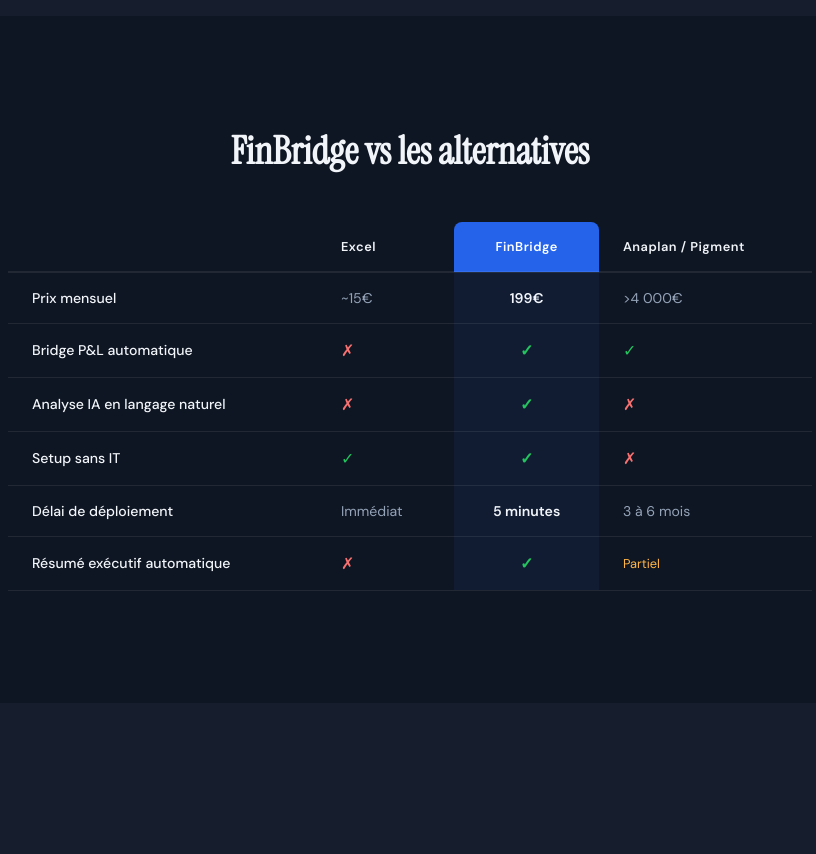
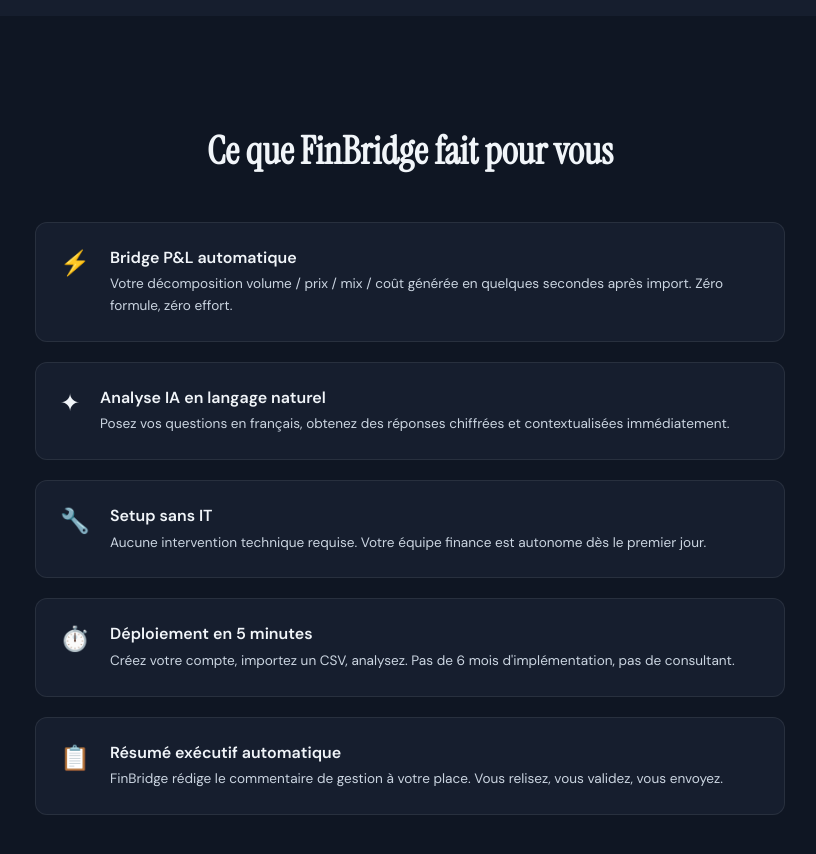
Before and after one commit to Carlosg2912/finbridge-app, a plain HTML site: page landing.html in a window 1280 px wide. Shown: the part 2420-3274 px from the top of the page, without its empty margins (230-1046 px from the left). Drawn offline with nearby package versions, Linux system fonts and the light colour scheme.

Commit message:
force redeploy

```diff
--- a/landing.html
+++ b/landing.html
@@ -294,6 +294,21 @@
 .cross { color: #f87171; font-size: 1rem; }
 .partial { color: var(--gold); font-size: 0.8rem; }
 
+.highlights-grid {
+  display: flex; flex-direction: column; gap: 1.25rem;
+  max-width: 750px; margin: 0 auto;
+}
+.highlight-item {
+  display: flex; align-items: flex-start; gap: 1.25rem;
+  background: var(--surface2); border: 1px solid var(--border);
+  border-radius: 12px; padding: 1.5rem;
+  transition: border-color 0.2s;
+}
+.highlight-item:hover { border-color: rgba(255,181,71,0.3); }
+.highlight-icon { font-size: 1.5rem; flex-shrink: 0; }
+.highlight-title { font-weight: 700; font-size: 1rem; color: var(--text); margin-bottom: 0.35rem; }
+.highlight-desc { font-size: 0.85rem; color: var(--text2); line-height: 1.6; }
+
 /* ── PRICING ──────────────────────────────────────────────── */
 .pricing-section {
   background: var(--surface2);
@@ -415,10 +430,9 @@
 
 /* ── ANIMATIONS ──────────────────────────────────────────────── */
 .fade-up {
-  opacity: 0; transform: translateY(24px);
-  transition: opacity 0.6s ease, transform 0.6s ease;
+  opacity: 1;
+  transform: none;
 }
-.fade-up.visible { opacity: 1; transform: translateY(0); }
 
 @media (max-width: 900px) {
   nav { padding: 1rem 1.5rem; }
@@ -506,7 +520,7 @@
     <div class="section-eyebrow">01 — Le problème</div>
     <h2>Excel pour la donnée,<br>PowerPoint pour la présentation,<br><em>zéro temps pour l'analyse.</em></h2>
     <p>Les équipes finance passent 70% de leur temps à construire des tableaux et formater des slides. Et seulement 30% consacré à ce qui compte vraiment : l'analyse et la prise de décision.</p>
-    <p>Les outils qu'on trouve sur le marché coûtent en moyenne 50 000€/an et nécessitent 6 mois d'implémentation. Hors de portée pour une PME ou ETI.</p>
+    <p>Les outils qu'on trouve sur le marché coûtent en moyenne 50 000€/an et nécessitent 6 mois d'implémentation — hors de portée pour une PME ou ETI.</p>
   </div>
   <ul class="pain-list fade-up">
     <li class="pain-item">
@@ -580,57 +594,46 @@
   </div>
 </section>
 
-<!-- COMPARISON -->
+<!-- HIGHLIGHTS -->
 <section class="comparison-section" id="comparaison">
-  <h2>FinBridge vs les alternatives</h2>
-  <table class="comp-table">
-    <thead>
-      <tr>
-        <th></th>
-        <th>Excel</th>
-        <th class="highlight">FinBridge</th>
-        <th>Anaplan / Pigment</th>
-      </tr>
-    </thead>
-    <tbody>
-      <tr>
-        <td>Prix mensuel</td>
-        <td>~15€</td>
-        <td class="highlight">199€</td>
-        <td>>4 000€</td>
-      </tr>
-      <tr>
-        <td>Bridge P&L automatique</td>
-        <td><span class="cross">✗</span></td>
-        <td class="highlight"><span class="check">✓</span></td>
-        <td><span class="check">✓</span></td>
-      </tr>
-      <tr>
-        <td>Analyse IA en langage naturel</td>
-        <td><span class="cross">✗</span></td>
-        <td class="highlight"><span class="check">✓</span></td>
-        <td><span class="cross">✗</span></td>
-      </tr>
-      <tr>
-        <td>Setup sans IT</td>
-        <td><span class="check">✓</span></td>
-        <td class="highlight"><span class="check">✓</span></td>
-        <td><span class="cross">✗</span></td>
-      </tr>
-      <tr>
-        <td>Délai de déploiement</td>
-        <td>Immédiat</td>
-        <td class="highlight">5 minutes</td>
-        <td>3 à 6 mois</td>
-      </tr>
-      <tr>
-        <td>Résumé exécutif automatique</td>
-        <td><span class="cross">✗</span></td>
-        <td class="highlight"><span class="check">✓</span></td>
-        <td><span class="partial">Partiel</span></td>
-      </tr>
-    </tbody>
-  </table>
+  <h2>Ce que FinBridge fait pour vous</h2>
+  <div class="highlights-grid">
+    <div class="highlight-item">
+      <div class="highlight-icon">⚡</div>
+      <div>
+        <div class="highlight-title">Bridge P&L automatique</div>
+        <div class="highlight-desc">Votre décomposition volume / prix / mix / coût générée en quelques secondes après import. Zéro formule, zéro effort.</div>
+      </div>
+    </div>
+    <div class="highlight-item">
+      <div class="highlight-icon">✦</div>
+      <div>
+        <div class="highlight-title">Analyse IA en langage naturel</div>
+        <div class="highlight-desc">Posez vos questions en français, obtenez des réponses chiffrées et contextualisées immédiatement.</div>
+      </div>
+    </div>
+    <div class="highlight-item">
+      <div class="highlight-icon">🔧</div>
+      <div>
+        <div class="highlight-title">Setup sans IT</div>
+        <div class="highlight-desc">Aucune intervention technique requise. Votre équipe finance est autonome dès le premier jour.</div>
+      </div>
+    </div>
+    <div class="highlight-item">
+      <div class="highlight-icon">⏱️</div>
+      <div>
+        <div class="highlight-title">Déploiement en 5 minutes</div>
+        <div class="highlight-desc">Créez votre compte, importez un CSV, analysez. Pas de 6 mois d'implémentation, pas de consultant.</div>
+      </div>
+    </div>
+    <div class="highlight-item">
+      <div class="highlight-icon">📋</div>
+      <div>
+        <div class="highlight-title">Résumé exécutif automatique</div>
+        <div class="highlight-desc">FinBridge rédige le commentaire de gestion à votre place. Vous relisez, vous validez, vous envoyez.</div>
+      </div>
+    </div>
+  </div>
 </section>
 
 <!-- PRICING -->
@@ -656,7 +659,7 @@
     <div class="pricing-card featured fade-up">
       <div class="pricing-badge">LE PLUS POPULAIRE</div>
       <div class="pricing-plan">Business</div>
-      <div class="pricing-price">199€</div>
+      <div class="pricing-price">399€</div>
       <div class="pricing-period">/ mois · sans engagement</div>
       <ul class="pricing-features">
         <li><span class="pf-check">✓</span> Datasets illimités</li>
@@ -689,7 +692,6 @@
   <h2>Prêt à passer moins de temps<br>sur les rapports, <em>plus à décider ?</em></h2>
   <p>14 jours gratuits. Aucune carte bancaire. Setup en 5 minutes.</p>
   <a href="https://carlosg2912.github.io/finbridge-app" class="btn-primary">Démarrer l'essai gratuit →</a>
-  <div class="cta-proof">Plus de 50 équipes finance testent FinBridge ce mois-ci</div>
 </section>
 
 <!-- FOOTER -->
@@ -704,9 +706,6 @@
   <div class="footer-copy">© 2026 FinBridge. Tous droits réservés.</div>
 </footer>
 
-<script data-cfasync="false" src="/cdn-cgi/scripts/5c5dd728/cloudflare-static/email-decode.min.js"></script><script>
-// Scroll animations
-const observer = new IntersectionObserver((entries) => {
-  entries.forEach((entry, i) => {
-    if (entry.isIntersecting) {
-      setTimeou
+<script>
+// animations désactivées
+</script>
```
